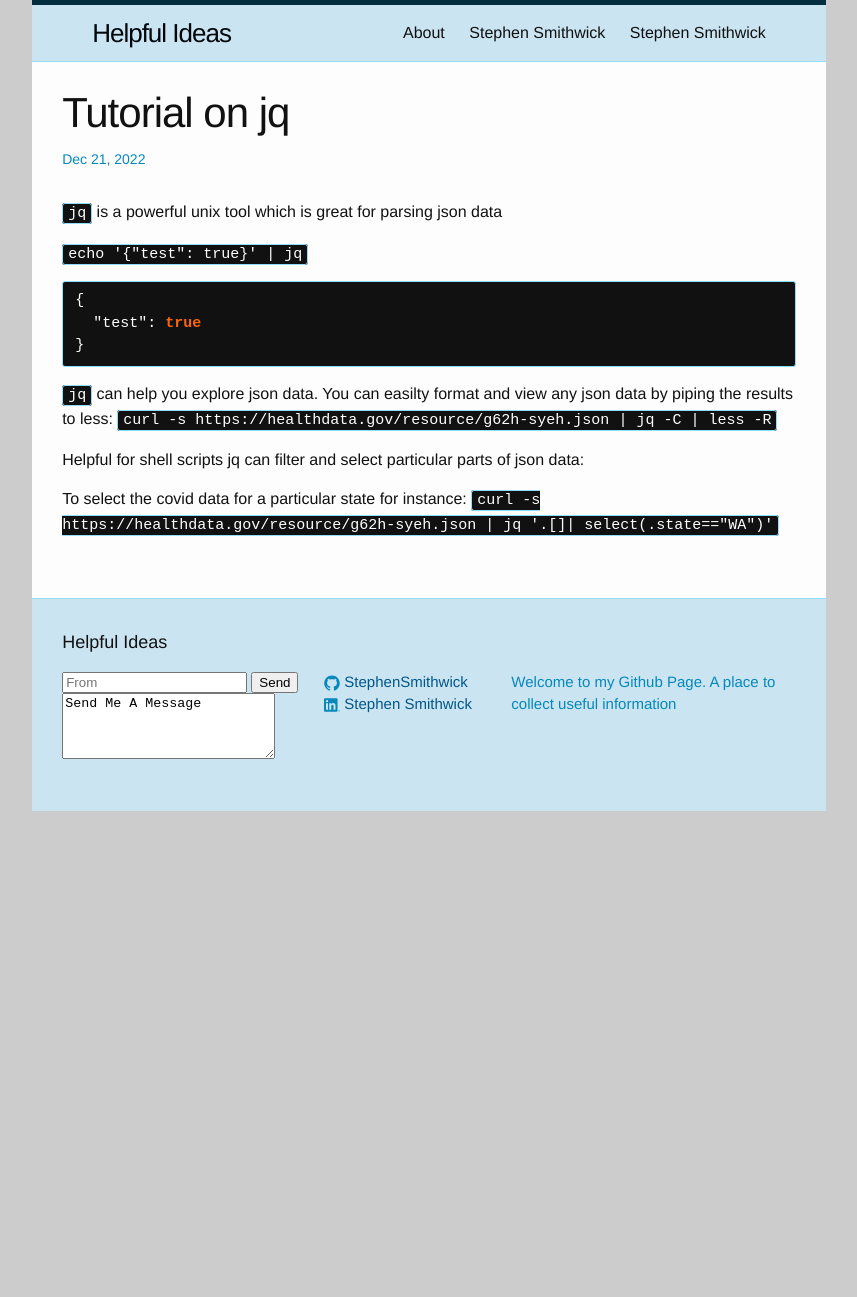
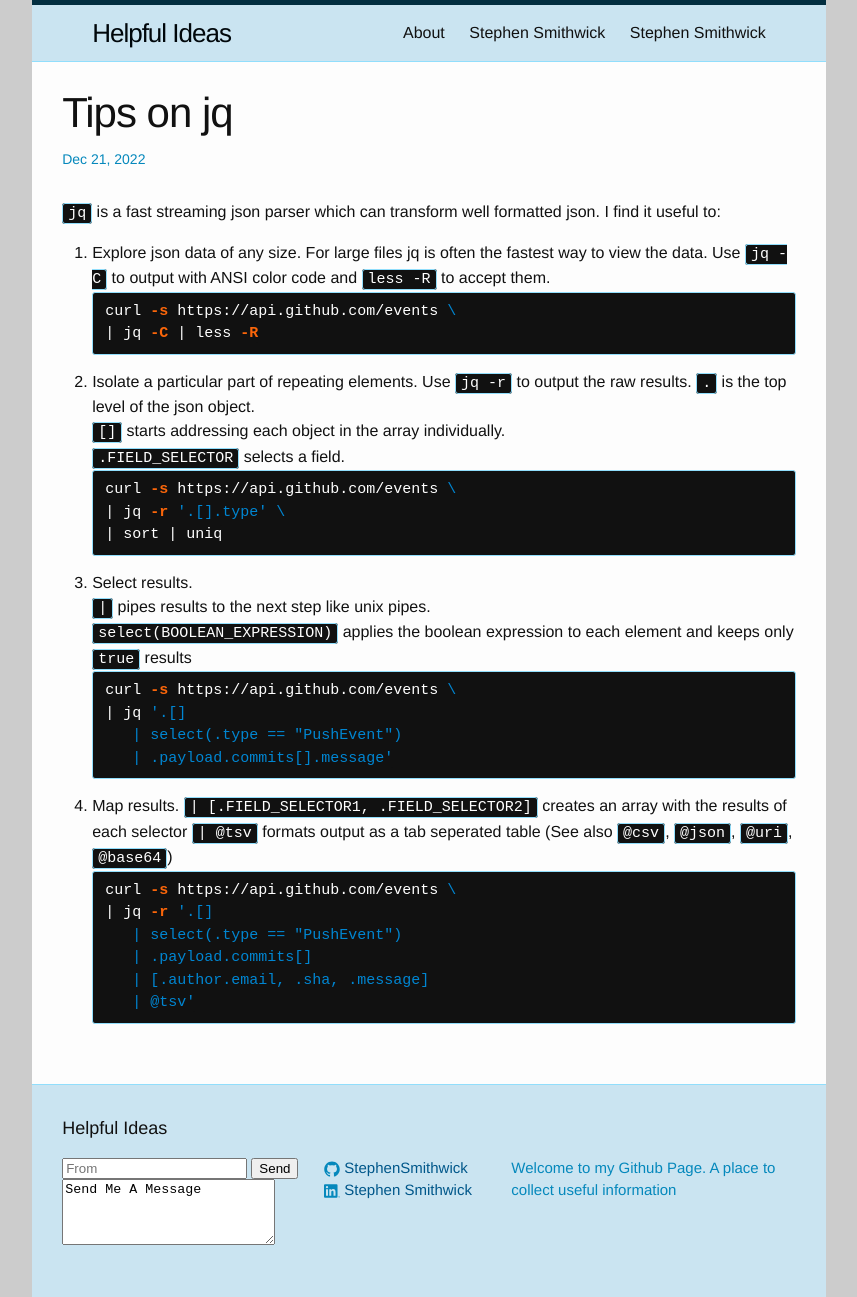
Before and after one commit to StephenSmithwick/StephenSmithwick.github.io, a Jekyll site: the page built from _posts/2023-01-27-jq.md, in a window 1280 px wide. Shown: the whole page, without its empty margins (211-1068 px from the left). Built offline with Jekyll 4.4.1, drawn with Linux system fonts in a browser that asks for light colours; before the commit the page ends 900 px from its top, so only the background shows below that.

Commit message:
Fleshed out the jq post a little and fixed code formatting to only inlcude x scrollbar if needed

````diff
--- a/_posts/2023-01-27-jq.md
+++ b/_posts/2023-01-27-jq.md
@@ -1,23 +1,43 @@
 ---
 layout: post
-title:  "Tutorial on jq"
+title:  "Tips on jq"
 date:   2022-12-21
 categories: DevDesktop
 ---
 
-`jq` is a powerful unix tool which is great for parsing json data
+`jq` is a fast streaming json parser which can transform well formatted json.  I find it useful to:
 
-`echo '{"test": true}' | jq`
-```json
-{
-  "test": true
-}
+1. Explore json data of any size. For large files jq is often the fastest way to view the data. Use `jq -C` to output with ANSI color code and `less -R` to accept them.
+```zsh
+curl -s https://api.github.com/events \
+| jq -C | less -R
 ```
-
-`jq` can help you explore json data.  You can easilty format and view any json data by piping the results to less:
-`curl -s https://healthdata.gov/resource/g62h-syeh.json | jq -C | less -R`
-
-Helpful for shell scripts jq can filter and select particular parts of json data:
-
-To select the covid data for a particular state for instance:
-`curl -s https://healthdata.gov/resource/g62h-syeh.json | jq '.[]| select(.state=="WA")'`
+2. Isolate a particular part of repeating elements. Use `jq -r` to output the raw results.
+`.` is the top level of the json object.
+`[]` starts addressing each object in the array individually.
+`.FIELD_SELECTOR` selects a field.
+```zsh
+curl -s https://api.github.com/events \
+| jq -r '.[].type' \
+| sort | uniq
+```
+3. Select results.
+`|` pipes results to the next step like unix pipes.
+`select(BOOLEAN_EXPRESSION)` applies the boolean expression to each element and keeps only `true` results
+```zsh
+curl -s https://api.github.com/events \
+| jq '.[]
+      | select(.type == "PushEvent")
+      | .payload.commits[].message'
+```
+4. Map results.
+`| [.FIELD_SELECTOR1, .FIELD_SELECTOR2]` creates an array with the results of each selector
+`| @tsv` formats output as a tab seperated table (See also `@csv`, `@json`, `@uri`, `@base64`)
+```zsh
+curl -s https://api.github.com/events \
+| jq -r '.[]
+      | select(.type == "PushEvent")
+      | .payload.commits[]
+      | [.author.email, .sha, .message]
+      | @tsv'
+```
--- a/_sass/_base.scss
+++ b/_sass/_base.scss
@@ -142,7 +142,7 @@ code {
 
 pre {
     padding: 8px 12px;
-    overflow-x: scroll;
+    overflow-x: auto;
 
     > code {
         border: 0;
````
